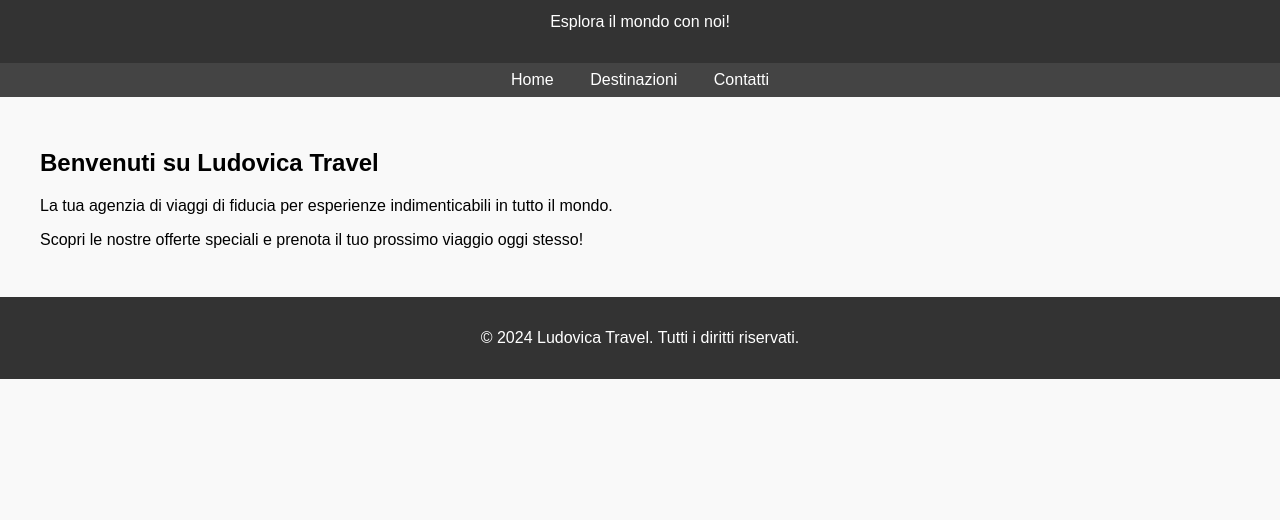
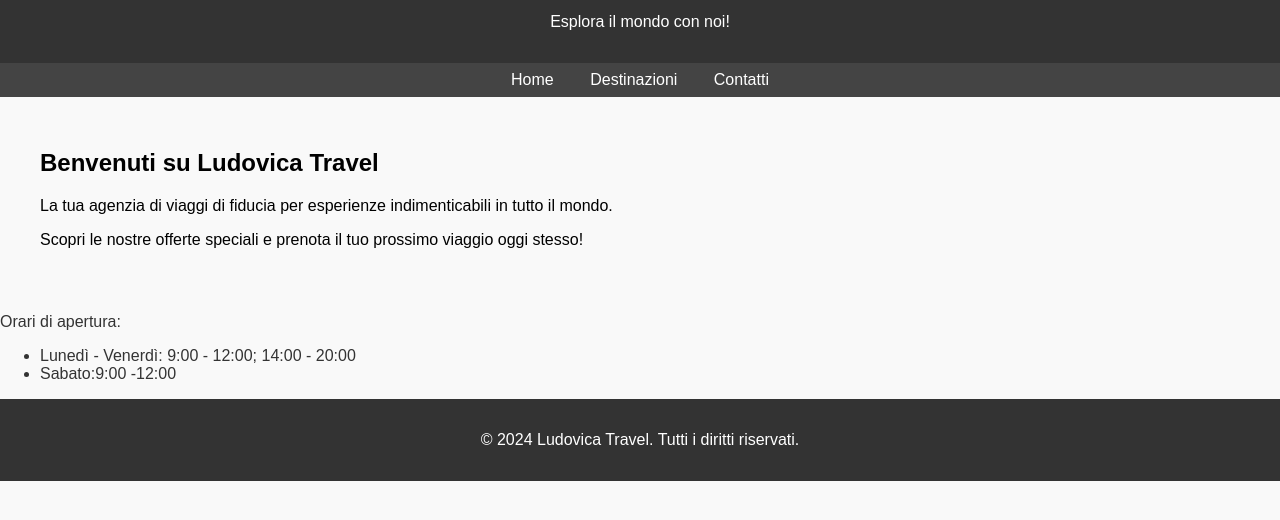
Before and after one commit to ludovicaricci/ludovicaricci.github.io, a plain HTML site: page index.html in a window 1280 px wide. Shown: the part 74-594 px from the top of the page. Drawn offline with Linux system fonts and the light colour scheme.

Commit message:
Update index.html

```diff
--- a/index.html
+++ b/index.html
@@ -61,8 +61,32 @@
         <p>La tua agenzia di viaggi di fiducia per esperienze indimenticabili in tutto il mondo.</p>
         <p>Scopri le nostre offerte speciali e prenota il tuo prossimo viaggio oggi stesso!</p>
     </div>
+    <head>
+    <meta charset="UTF-8">
+    <meta name="viewport" content="width=device-width, initial-scale=1.0">
+    <title>Orari di apertura</title>
+    <style>
+        /* Stile per gli orari */
+        .opening-hours {
+            font-family: Arial, sans-serif;
+            font-size: 16px;
+            color: #333;
+        }
+    </style>
+</head>
+<body>
+    <div class="opening-hours">
+        <p>Orari di apertura:</p>
+        <ul>
+            <li>Lunedì - Venerdì: 9:00 - 12:00; 14:00 - 20:00</li>
+          <li>Sabato:9:00 -12:00</li>
+        </ul>
+    </div>
+</body>
+</html>
     <footer>
         <p>&copy; 2024 Ludovica Travel. Tutti i diritti riservati.</p>
+
     </footer>
 </body>
 </html>
```
